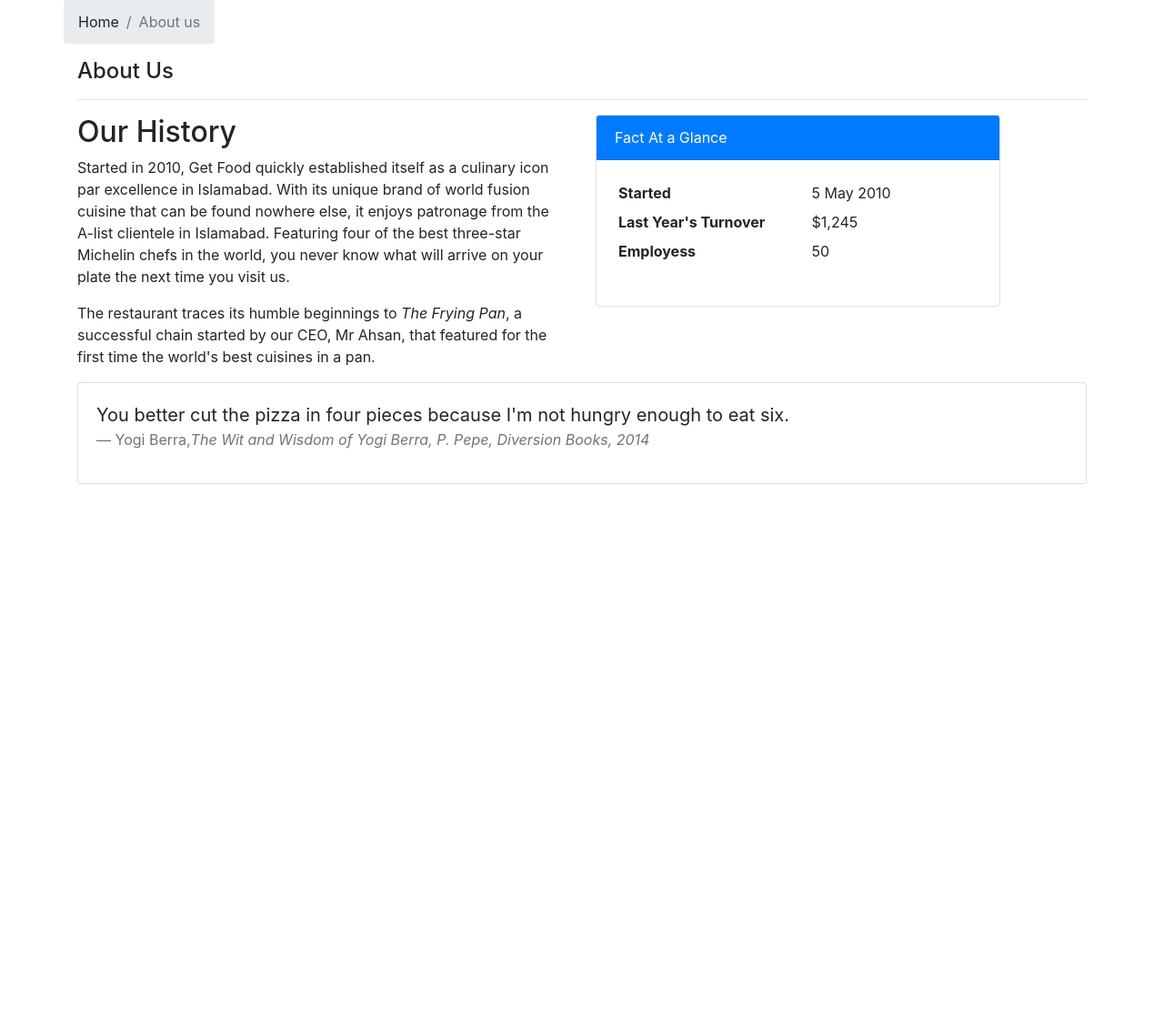
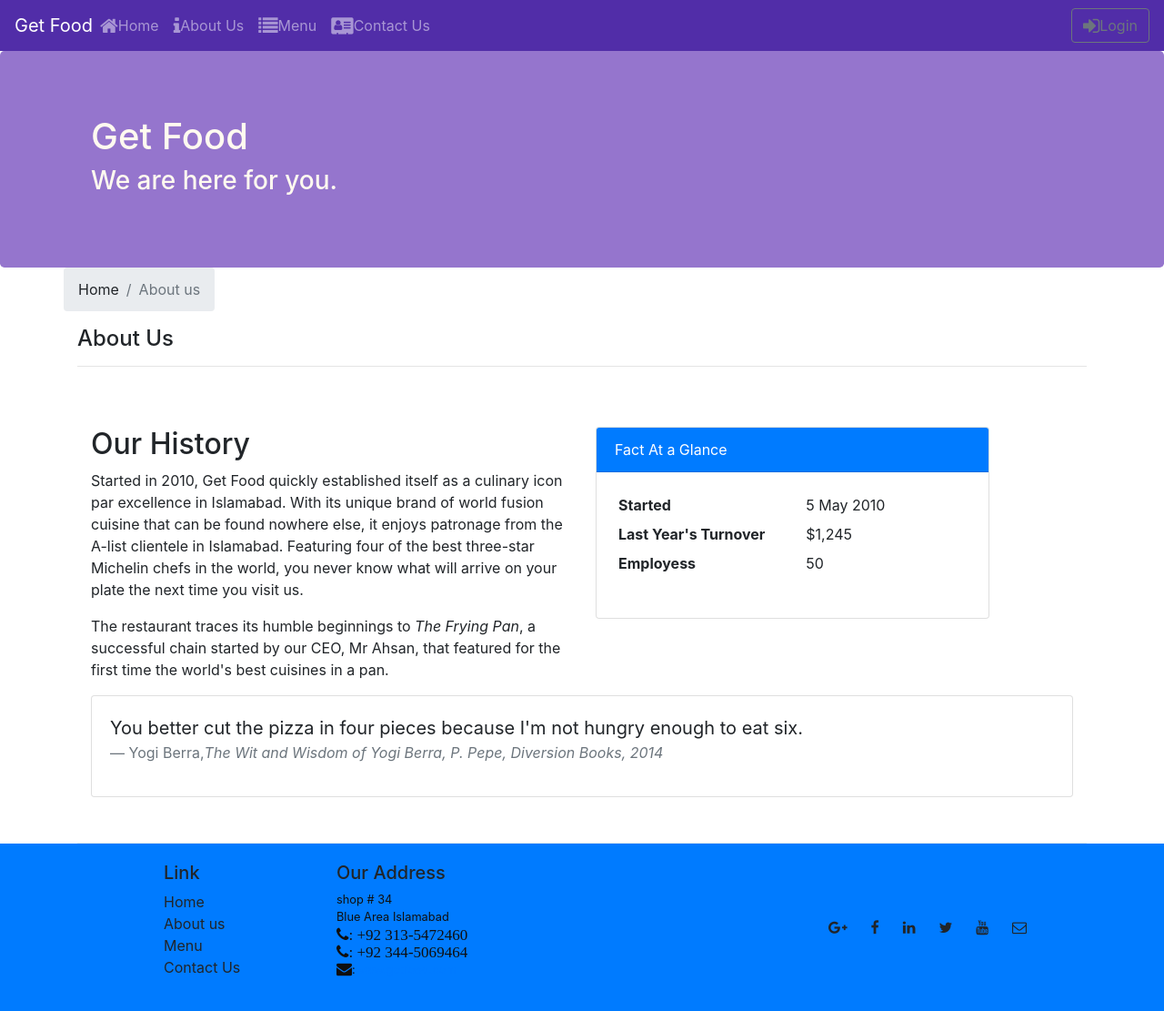
Before and after one commit to realsashah/Get-Food, a React (Create React App) app: page / in a window 1280 px wide. Shown: the whole page at 91% size. Before the commit the page ends 800 px from the top, so only its background shows below. Built offline with nearby package versions, Linux system fonts and the light colour scheme.

Commit message:
Added Header

```diff
--- a/src/App.css
+++ b/src/App.css
@@ -36,3 +36,60 @@
         transform: rotate(360deg);
     }
 }
+
+.row-header {
+    margin: 0px auto;
+    padding: 0px auto;
+}
+
+.row-content {
+    margin: 0px auto;
+    padding: 50px 0px 50px 0px;
+    border-bottom: 1px ridge;
+    min-height: 400px;
+}
+
+.footer {
+    background-color: #D1C4E9;
+    margin: 0px auto;
+    padding: 20px 0px 20px 0px;
+}
+
+.jumbotron {
+    padding: 70px 30px 70px 30px;
+    margin: 0px auto;
+    background: #9575CD;
+    color: floralwhite;
+}
+
+address {
+    font-size: 80%;
+    margin: 0px;
+    color: #0f0f0f;
+}
+
+.navbar-dark {
+    background-color: #512DA8;
+}
+
+.page-enter {
+    opacity: 0.01;
+    transform: translateX(-100%);
+}
+
+.page-enter-active {
+    opacity: 1;
+    transform: translateX(0%);
+    transition: all 300ms ease-in;
+}
+
+.page-exit {
+    opacity: 1;
+    transform: translateX(0%);
+}
+
+.page-exit-active {
+    opacity: 0.01;
+    transform: translateX(100%);
+    transition: all 300ms ease-out;
+}
--- a/src/App.js
+++ b/src/App.js
@@ -1,12 +1,17 @@
 import React from 'react';
-import 'bootstrap/dist/css/bootstrap.css';
+import '../node_modules/bootstrap/dist/css/bootstrap.css';
 import '../node_modules/font-awesome/css/font-awesome.min.css';
 import './App.css';
+import Header from './components/HeaderComponent';
 import Footer from './components/Footercomponents';
 import About from './components/Aboutcomponents';
 function App() {
   return (
+    <>
+    <Header/>
     <About/>
+    <Footer />
+    </>
   );
 }
 
--- /dev/null
+++ b/src/components/HeaderComponent.js
@@ -0,0 +1,78 @@
+import React,{Component} from 'react';
+import { Navbar,NavbarBrand,NavItem,NavLink,NavbarToggler,Collapse,Nav,Jumbotron,
+Button}from 'reactstrap';
+import {Link} from 'react-router-dom';
+
+class Header extends Component{
+    constructor(props){
+        super(props);
+        this.state={
+            isNavOpen:false
+        };
+
+        this.toggleNav=this.toggleNav.bind(this);
+
+    }
+
+    toggleNav(){
+        this.setState({
+            isNavOpen:!this.state.isNavOpen
+        });
+    }
+
+    render(){
+        return(
+            <>
+                <Navbar dark expand='md'>
+                <NavbarToggler onClick={this.toggleNav} />
+                        <NavbarBrand className='mr-auto' href='/'>
+                            Get Food
+                        </NavbarBrand>
+                        <Collapse isOpen={this.state.isNavOpen} navbar>
+                        <Nav navbar>
+                            <NavItem>
+                                <NavLink className='nav-link' to="/home"><span className='fa fa-home fa-lg'></span>Home</NavLink>
+                            </NavItem>
+                            <NavItem>
+                                <NavLink className='nav-link' to="/aboutus"><span className='fa fa-info fa-lg'></span>About Us</NavLink>
+                            </NavItem>
+                            <NavItem>
+                                <NavLink className='nav-link' to="/menu"><span className='fa fa-list fa-lg'></span>Menu</NavLink>
+                            </NavItem>
+                            <NavItem>
+                                <NavLink className='nav-link' to="/contactus"><span className='fa fa-address-card fa-lg'></span>Contact Us</NavLink>
+                            </NavItem>
+                        </Nav>
+                        <Nav className="ml-auto" navbar>
+                            <NavItem>
+                                <Button outline onClick={this.toggleModal}>
+                                    <span className="fa fa-sign-in fa-lg"></span>
+                                    Login
+                                </Button>
+                            </NavItem>
+
+                        </Nav>
+                        </Collapse>
+                </Navbar>
+
+                <Jumbotron>
+                     <div className='container'>
+                        <div className='row row-header'>
+                            <div className='col-12 col-sm-6'>
+                                <h1>Get Food</h1>
+                                <h3>We are here for you.</h3>
+                            </div>
+
+                        </div>
+
+
+                     </div>
+                </Jumbotron>
+
+            </>
+        );
+    }
+}
+
+
+export default Header;
```
Also changed, not shown: 1 other file (tests, documents, lock files or other folders). Lines whose indentation alone changed are shown as unchanged.
